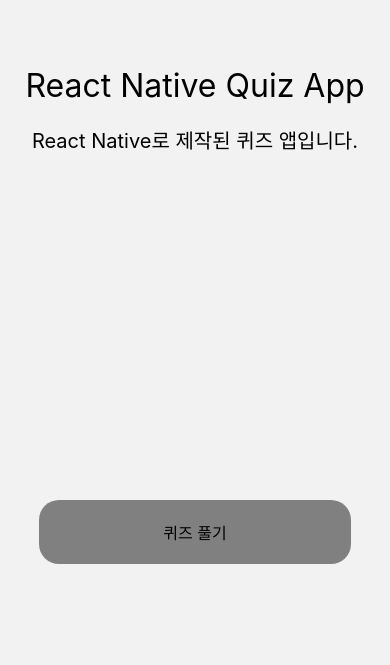
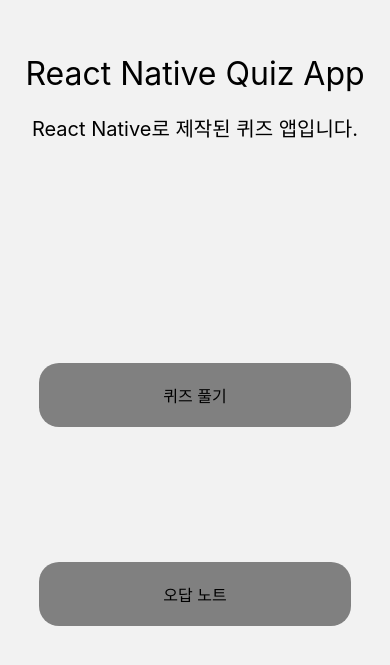
Before and after one commit to Jeyoung-Park/RNQuizApp, a React Native app: screen /Home in a window 390 px wide. Shown: the part 101-766 px from the top of the page. Built offline with nearby package versions, Linux system fonts and the light colour scheme.

Commit message:
feat: WrongQuiz 페이지 정의
-홈화면에 버튼 추가

```diff
--- a/src/components/navigation/MainStackNavigator.tsx
+++ b/src/components/navigation/MainStackNavigator.tsx
@@ -5,6 +5,7 @@ import { createNativeStackNavigator } from '@react-navigation/native-stack';
 import Home from '../screen/Home';
 import Quiz from '../screen/Quiz';
 import Result from '../screen/Result';
+import WrongQuiz from '../screen/WrongQuiz';
 
 const Stack = createNativeStackNavigator();
 
@@ -22,7 +23,7 @@ const MainStackNavigator = () => (
 			component={Quiz}
 			options={{
 				headerShown: false,
-				gestureEnabled:false,
+				gestureEnabled: false,
 			}}
 		/>
 		<Stack.Screen
@@ -30,7 +31,14 @@ const MainStackNavigator = () => (
 			component={Result}
 			options={{
 				headerShown: false,
-				gestureEnabled:false,
+				gestureEnabled: false,
+			}}
+		/>
+		<Stack.Screen
+			name="WrongQuiz"
+			component={WrongQuiz}
+			options={{
+				headerShown: false,
 			}}
 		/>
 	</Stack.Navigator>
--- a/src/components/screen/Home/index.tsx
+++ b/src/components/screen/Home/index.tsx
@@ -28,6 +28,11 @@ const Home = ({ navigation }: HomeProps) => {
 			number: 2,
 		});
 	};
+
+	const goToWrongQuiz = () => {
+		navigation.navigate('WrongQuiz');
+	};
+
 	return (
 		// eslint-disable-next-line @typescript-eslint/no-use-before-define
 		<SafeAreaView style={styles.container}>
@@ -41,6 +46,9 @@ const Home = ({ navigation }: HomeProps) => {
 			<View style={styles.buttonContainer}>
 				<TouchableOpacity style={styles.quizButton} onPress={goToQuiz}>
 					<Text style={styles.quizButtonText}>퀴즈 풀기</Text>
+				</TouchableOpacity>
+				<TouchableOpacity style={styles.quizButton} onPress={goToWrongQuiz}>
+					<Text style={styles.quizButtonText}>오답 노트</Text>
 				</TouchableOpacity>
 			</View>
 		</SafeAreaView>
@@ -69,10 +77,12 @@ const styles = StyleSheet.create({
 		flex: 1,
 		// backgroundColor:'red',
 		width: '100%',
-		justifyContent: 'center',
+		justifyContent: 'space-around',
 		alignItems: 'center',
+		marginBottom: 50,
 	},
 	quizButton: {
+		// flex: 1,
 		width: '80%',
 		paddingVertical: 20,
 
--- /dev/null
+++ b/src/components/screen/WrongQuiz/index.tsx
@@ -0,0 +1,18 @@
+import * as React from 'react';
+import { Text, View, StyleSheet } from 'react-native';
+
+interface WrongQuizProps {}
+
+const WrongQuiz = (props: WrongQuizProps) => {
+	return (
+		<View style={styles.container}>
+			<Text>WrongQuiz</Text>
+		</View>
+	);
+};
+
+export default WrongQuiz;
+
+const styles = StyleSheet.create({
+	container: {},
+});
```
